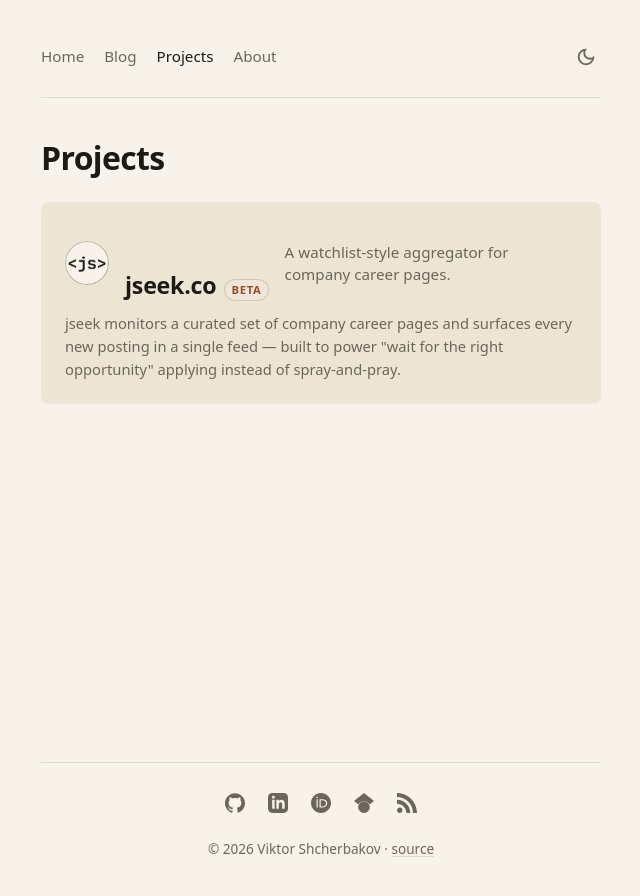
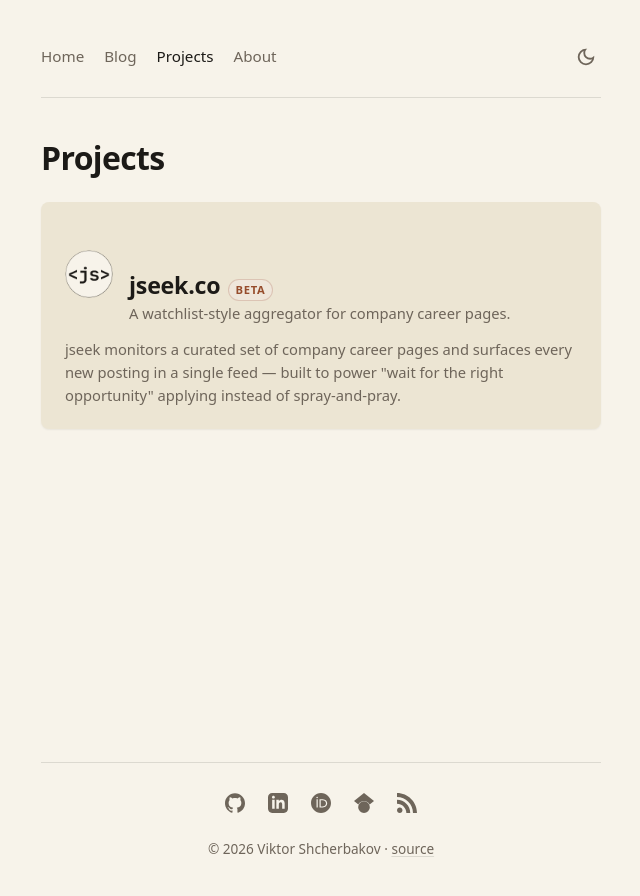
Before and after one commit to viktor-shcherb/viktor-shcherb.github.io, a Jekyll site: the page built from projects/index.md, in a window 1280 px wide. Shown: the top 896 px of the page, without its empty margins (319-959 px from the left). Built offline with Jekyll 4.4.1, drawn with Linux system fonts in a browser that asks for light colours.

Commit message:
Project card relayout · home rows fill column · archive blur · hover (#79)
Project card
- Restructure to: [icon] alongside a vertical column of [title +
  status pill] over [tagline]. Description sits below as a separate
  row spanning the full card width. Closer to the user's intent
  ("title and headline in one column to the right of the icon").

Home rows
- Force width: 100% + box-sizing: border-box on .posts-feed-row
  and width: 100% on each <li>. Display: grid was making the
  anchor shrink to its content's natural width, leaving the date
  ~100 px short of the column edge. Dates and project taglines
  now hit the right edge consistently regardless of title length.

Archive panel blur
- Add backdrop-filter: blur(8px) on .archive-entry-content.
  Combined with the existing gradient mask, the cover image
  shows blurred through the transparent → ramp portion of the
  panel and is fully covered by var(--bg) at the bottom 20 %
  where the text sits.

Hover consistency
- Unify card transitions to .2s ease (was .25s) so home rows
  (.15s for color/bg) and cards step at similar speeds.
- Add transition: color .2s + hover :hover .archive-entry-title {
  color: var(--accent) } so blog cards now also shift their
  title colour on hover, matching project cards.

```diff
--- a/_includes/critical.css
+++ b/_includes/critical.css
@@ -152,7 +152,7 @@
   flex-direction: column;
   gap: 0;
 }
-.posts-feed li { display: block; padding: 0; margin: 0; }
+.posts-feed li { display: block; padding: 0; margin: 0; width: 100%; }
 .posts-feed-row,
 .posts-feed-row:visited {
   display: grid;
@@ -160,11 +160,13 @@
   align-items: baseline;
   column-gap: 1em;
   row-gap: 0.15em;
+  width: 100%;
+  box-sizing: border-box;
   padding: 0.4rem 0.55rem;
   border-radius: 6px;
   color: var(--text);
   text-decoration: none;
-  transition: background-color .15s ease;
+  transition: background-color .15s ease, color .15s ease;
 }
 .posts-feed-row:hover,
 .posts-feed-row:focus-visible {
--- a/assets/css/_base.scss
+++ b/assets/css/_base.scss
@@ -258,7 +258,7 @@
   border-radius: 8px;
   background: var(--surface);
   box-shadow: 0 1px 2px rgba(0, 0, 0, .06);
-  transition: box-shadow .25s ease, transform .25s ease;
+  transition: box-shadow .2s ease, transform .2s ease;
   /* Collapse any inline whitespace inside the <li> so the cover image
      sits flush against the card's top edge. .archive-entry-content
      restores font-size / line-height for its own text. */
@@ -303,6 +303,11 @@
     var(--bg) 80%,
     var(--bg) 100%
   );
+  /* Blur the cover image visible through the gradient ramp. The
+     opaque bottom of the gradient hides the blur; the transparent
+     top shows a blurred slice of the image. */
+  -webkit-backdrop-filter: blur(8px);
+  backdrop-filter: blur(8px);
   color: var(--text);
   /* Restore type defaults that .archive-entry zeroed out for layout. */
   font-size: 1rem;
@@ -315,7 +320,9 @@
   letter-spacing: -0.015em;
   line-height: 1.2;
   font-weight: 600;
+  transition: color .2s ease;
 }
+.archive-entry:hover .archive-entry-title { color: var(--accent); }
 .archive-entry-meta {
   margin: 0 0 0.4rem;
   font-size: 0.82rem;
@@ -350,7 +357,7 @@
   background: var(--surface);
   border-radius: 8px;
   box-shadow: 0 1px 2px rgba(0, 0, 0, .06);
-  transition: transform .25s ease, box-shadow .25s ease;
+  transition: transform .2s ease, box-shadow .2s ease;
   isolation: isolate;
   will-change: transform;
 }
@@ -370,15 +377,14 @@
 .project-card-row {
   display: flex;
   align-items: center;
-  flex-wrap: wrap;
-  gap: 0.5rem 1rem;
-  margin: 0 0 0.7rem;
+  gap: 1rem;
+  margin: 0 0 0.9rem;
 }
 .project-card-logo,
 .post-content .project-card-logo {
-  flex: 0 0 2.75rem;
-  width: 2.75rem;
-  height: 2.75rem;
+  flex: 0 0 3rem;
+  width: 3rem;
+  height: 3rem;
   display: block;
   /* override .post-content img { margin: 1.4em auto } that would
      otherwise auto-center the icon and add vertical margin */
@@ -386,26 +392,29 @@
   border-radius: 0;
   max-width: none;
 }
+.project-card-meta {
+  flex: 1 1 0;
+  min-width: 0;
+}
 .project-card-title {
   display: flex;
   align-items: baseline;
   flex-wrap: wrap;
   gap: 0.5rem;
-  margin: 0;
+  margin: 0 0 0.15rem;
   font-size: 1.2rem;
   font-weight: 600;
   line-height: 1.25;
   letter-spacing: -0.01em;
   color: var(--text);
+  transition: color .2s ease;
 }
 .project-card:hover .project-card-title { color: var(--accent); }
 .project-card-tagline {
   margin: 0;
-  flex: 1 1 14rem;
-  min-width: 0;
   color: var(--text-muted);
-  font-size: 0.95rem;
-  line-height: 1.45;
+  font-size: 0.92rem;
+  line-height: 1.4;
 }
 .project-card-desc {
   margin: 0;
--- a/projects/index.md
+++ b/projects/index.md
@@ -19,15 +19,17 @@
           {%- if p.logo -%}
             <img class="project-card-logo" src="{{ p.logo | relative_url }}" alt="" loading="lazy" decoding="async">
           {%- endif -%}
-          <h2 class="project-card-title">
-            {{ p.title }}
-            {%- if p.status -%}
-              <span class="project-status project-status--{{ p.status }}">{{ p.status }}</span>
+          <div class="project-card-meta">
+            <h2 class="project-card-title">
+              {{ p.title }}
+              {%- if p.status -%}
+                <span class="project-status project-status--{{ p.status }}">{{ p.status }}</span>
+              {%- endif -%}
+            </h2>
+            {%- if p.tagline -%}
+              <p class="project-card-tagline">{{ p.tagline }}</p>
             {%- endif -%}
-          </h2>
-          {%- if p.tagline -%}
-            <p class="project-card-tagline">{{ p.tagline }}</p>
-          {%- endif -%}
+          </div>
         </div>
         {%- if p.description -%}
           <p class="project-card-desc">{{ p.description | strip_newlines | strip }}</p>
```
